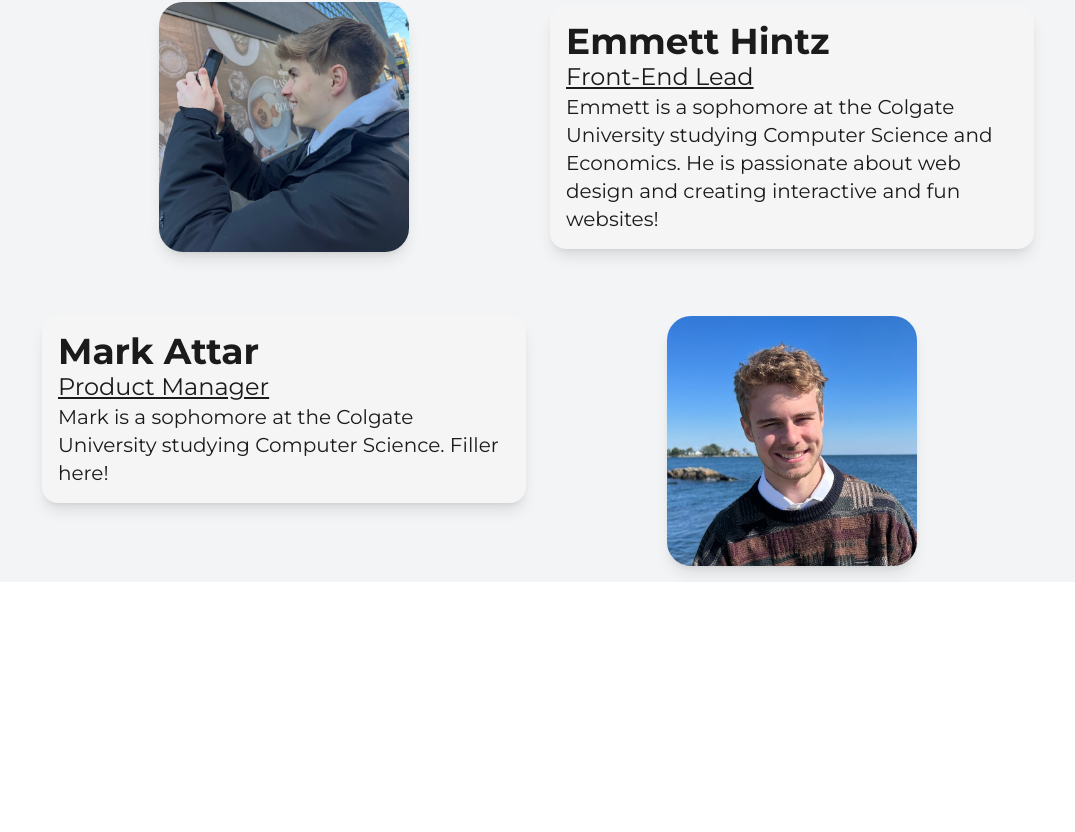
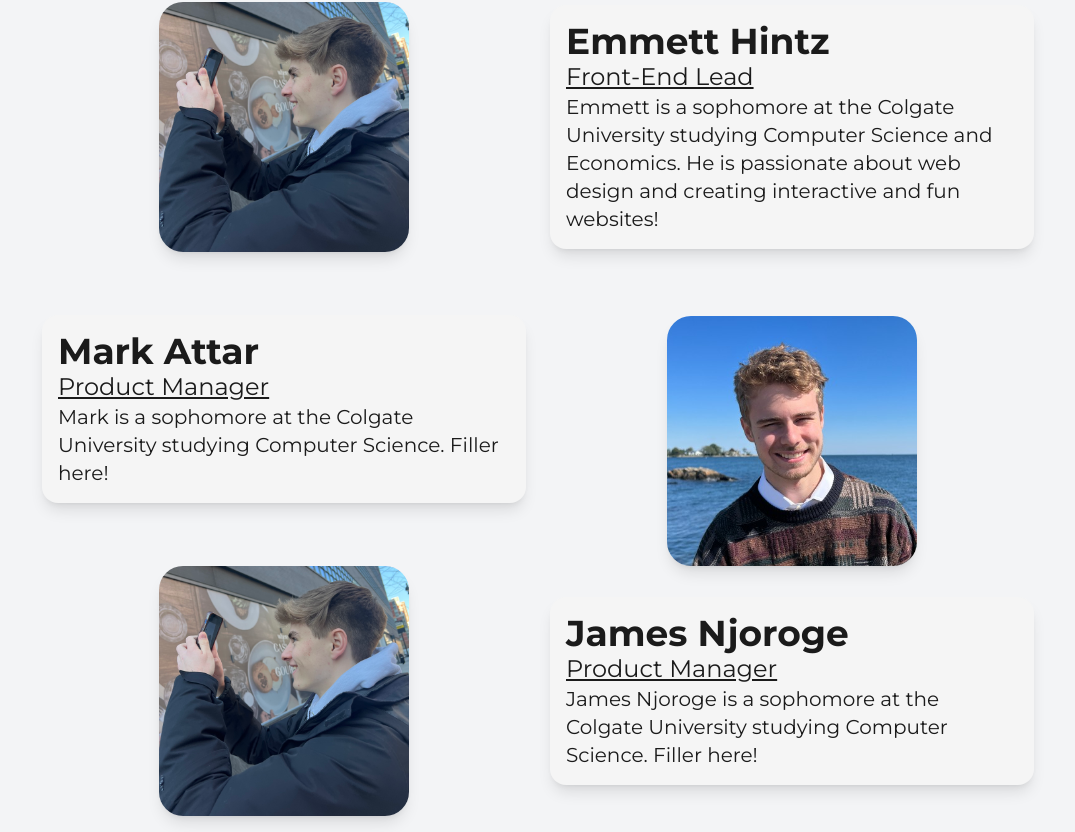
Before and after one commit to EmmettHintz/learn-next, a Next.js app: page /about in a window 1280 px wide. Shown: the part 550-1382 px from the top of the page, without its empty margins (102-1177 px from the left). Before the commit the page ends 1132 px from the top, so only its background shows below. Built offline with nearby package versions, Linux system fonts and the light colour scheme.

Commit message:
added an about section for james: find pic next

```diff
--- a/src/pages/_app.js
+++ b/src/pages/_app.js
@@ -1,3 +1,4 @@
+import React from "react";
 import NavBar from "@/components/NavBar";
 import "@/styles/globals.css";
 import { Montserrat } from "next/font/google";
@@ -21,7 +22,7 @@ export default function App({ Component, pageProps }) {
       >
         <NavBar />
         <Component {...pageProps} />
-        {/* <Homepage /> */}
+
       </main>
     </>
   );
--- a/src/pages/about.js
+++ b/src/pages/about.js
@@ -60,6 +60,23 @@ const About = () => {
               className="rounded-3xl shadow-lg hover:shadow-xl transition duration-500 ease-in-out transform hover:-translate-y-1 hover:scale-105"
             />
           </div>
+          <div className="flex justify-center">
+            <Image
+              src="/images/Emmett.jpg"
+              alt="James Njoroge"
+              width={250}
+              height={250}
+              className="rounded-3xl shadow-lg hover:shadow-xl transition duration-500 ease-in-out transform hover:-translate-y-1 hover:scale-105"
+            />
+          </div>
+          <div className="bg-light shadow-lg rounded-2xl p-4 hover:shadow-xl transition duration-500 ease-in-out transform hover:-translate-y-1 hover:scale-105 hover:bg-rose-50">
+            <h3 className="text-dark text-4xl font-bold">James Njoroge</h3>
+            <p className="text-dark text-2xl underline">Product Manager</p>
+            <p className="text-dark text-xl ">
+              James Njoroge is a sophomore at the Colgate University studying Computer
+              Science. Filler here!
+            </p>
+          </div>
         </div>
       </div>
     </div>
```
